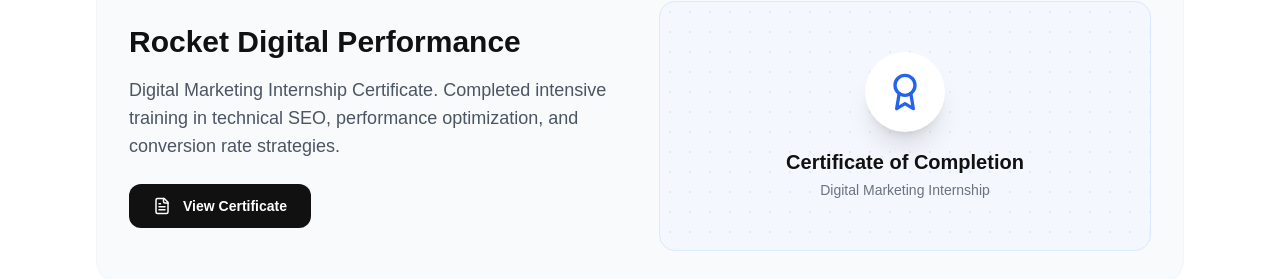
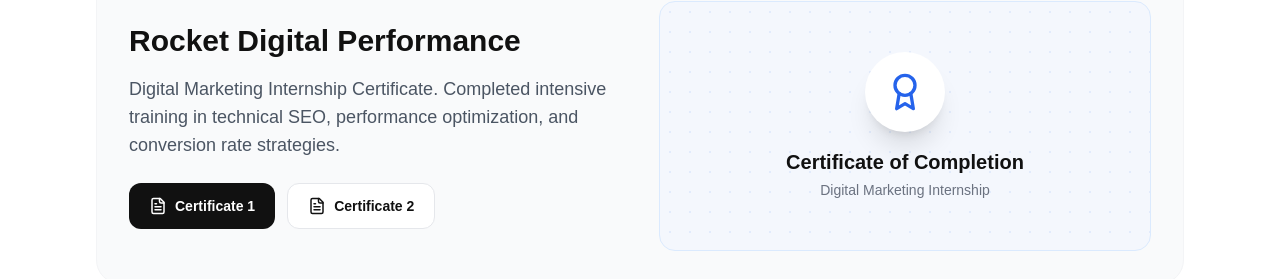
Before and after one commit to Rollands-bot/myporto, a React (Vite) app: page / in a window 1280 px wide. Shown: the part 3012-3291 px from the top of the page. Built offline with nearby package versions, Linux system fonts and the light colour scheme.

Commit message:
Update: Add both certificates for Rocket Digital Performance

```diff
--- a/src/components/Projects.jsx
+++ b/src/components/Projects.jsx
@@ -158,14 +158,24 @@
                  Digital Marketing Internship Certificate. Completed intensive training in technical SEO, performance optimization, and conversion rate strategies.
               </p>
 
+              <div className="flex flex-wrap gap-3">
+                <a
+                  href="/assets/Sertiifikat.jpg"
+                  target="_blank"
+                  rel="noopener noreferrer"
+                  className="inline-flex items-center gap-2 bg-dark text-white px-5 py-3 rounded-xl text-sm font-bold hover:bg-brand-orange transition-colors duration-300"
+                >
+                  <FileText size={18} /> Certificate 1
+                </a>
                 <a
                   href="/assets/Sertificate.jpg"
                   target="_blank"
                   rel="noopener noreferrer"
-                className="inline-flex items-center gap-3 bg-dark text-white px-6 py-3 rounded-xl text-sm font-bold hover:bg-brand-orange transition-colors duration-300"
+                  className="inline-flex items-center gap-2 bg-white text-dark border border-gray-200 px-5 py-3 rounded-xl text-sm font-bold hover:bg-gray-50 hover:text-brand-orange hover:border-brand-orange transition-all duration-300"
                 >
-                <FileText size={18} /> View Certificate
+                  <FileText size={18} /> Certificate 2
                 </a>
+              </div>
            </div>
            <div className="flex-1 w-full h-64 md:h-auto bg-blue-50/50 rounded-2xl relative overflow-hidden min-h-[250px] flex items-center justify-center border border-blue-100">
                <div className="text-center p-8 relative z-10">
```
Lines whose indentation alone changed are shown as unchanged.
